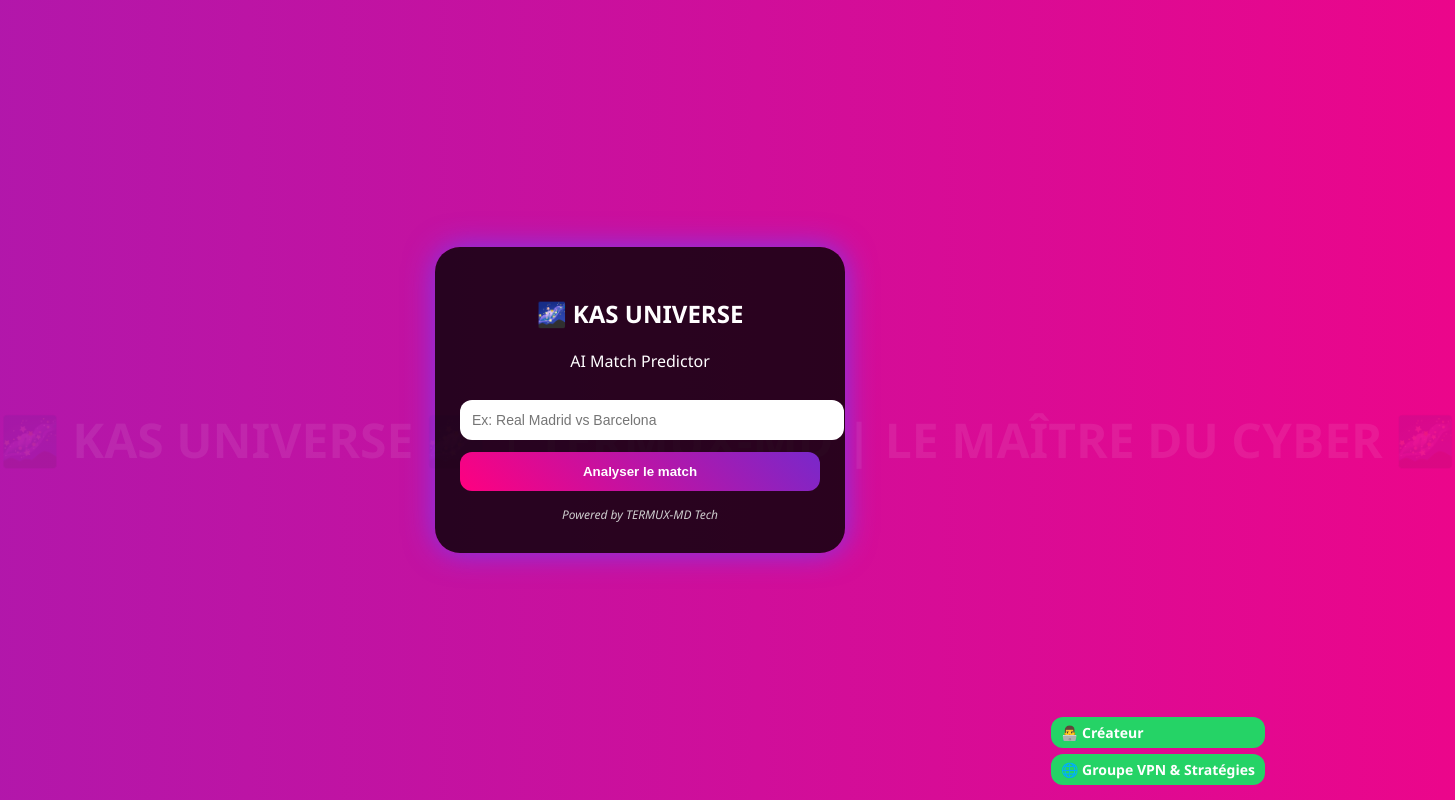
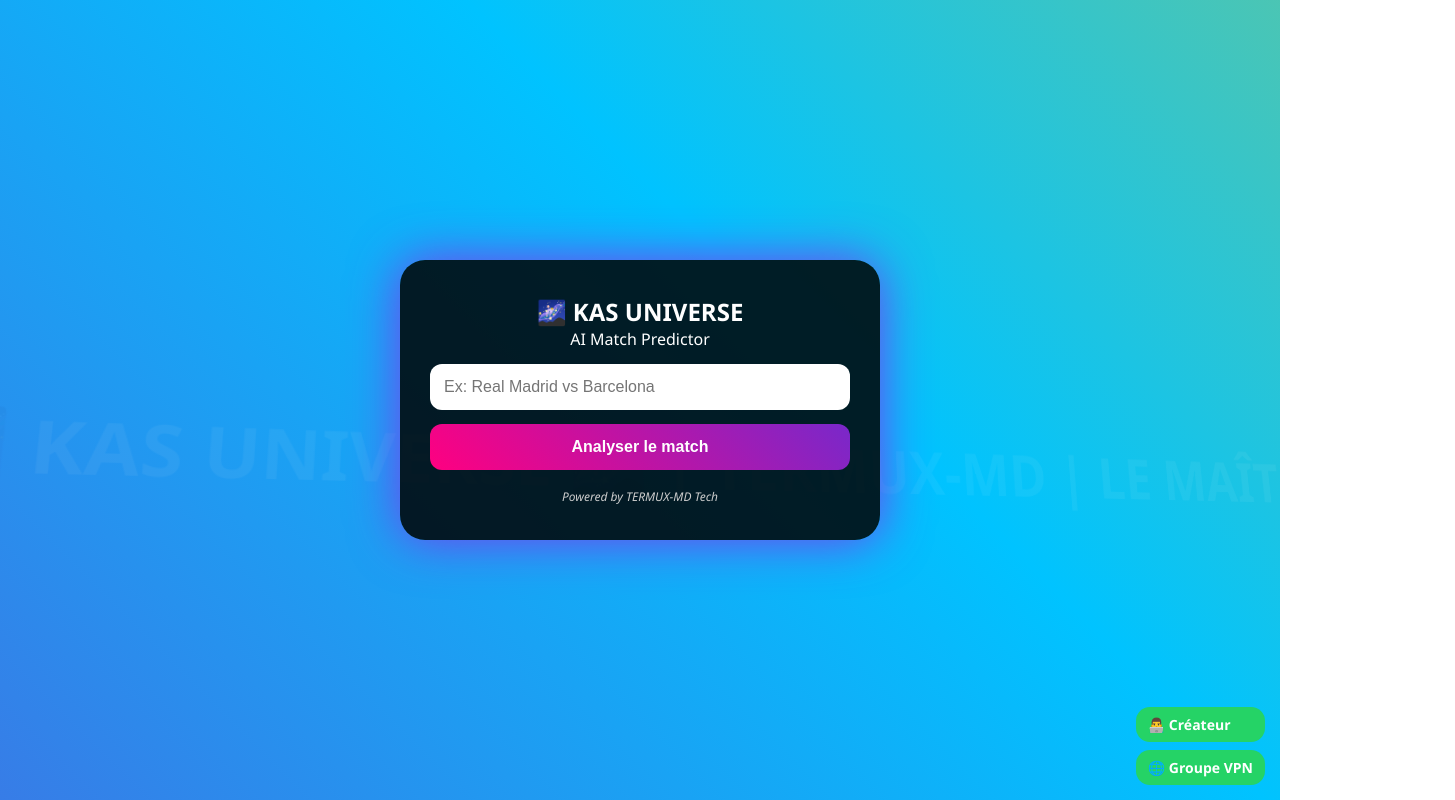
Before and after one commit to kasmbafumoja/kas-predict, a website: page index.html in a window 1280 px wide. Shown: the whole page, 1455 px wide, since content can reach past the window. Drawn offline with Linux system fonts and the light colour scheme.

Commit message:
Update index.html

```diff
--- a/index.html
+++ b/index.html
@@ -4,21 +4,21 @@
 <meta charset="UTF-8">
 <meta name="viewport" content="width=device-width, initial-scale=1.0">
 <title>Kas Universe Predictor</title>
+<style>
+/* --- Reset et base --- */
+* { margin:0; padding:0; box-sizing:border-box; }
+body, html { height:100%; width:100%; font-family:'Segoe UI', Tahoma, Geneva, Verdana, sans-serif; overflow:hidden; }
 
-<style>
-/* --- Fond multicolor animé --- */
+/* --- Arrière-plan multicolor cosmos 3D --- */
 body {
-  margin:0;
-  height:100vh;
-  font-family:'Segoe UI', Tahoma, Geneva, Verdana, sans-serif;
-  background: linear-gradient(270deg,#ff0080,#7928ca,#00c3ff,#ffcc00);
-  background-size: 800% 800%;
-  animation: gradientBG 15s ease infinite;
-  color: #fff;
-  overflow: hidden;
+  background: linear-gradient(45deg, #ff0080, #7928ca, #00c3ff, #ffcc00);
+  background-size: 400% 400%;
+  animation: gradientBG 20s ease infinite;
   display:flex;
   justify-content:center;
   align-items:center;
+  perspective:1000px;
+  color:white;
 }
 @keyframes gradientBG {
   0%{background-position:0% 50%;}
@@ -26,55 +26,85 @@ body {
   100%{background-position:0% 50%;}
 }
 
-/* --- Texte animé en arrière-plan --- */
-@keyframes floatText { 0%{transform:translateY(100%);}100%{transform:translateY(-100%);} }
+/* --- Texte flottant arrière-plan 3D --- */
 #bg-text {
-  position: absolute;
-  width: 100%;
+  position:absolute;
+  width:100%;
   text-align:center;
-  font-size:3em;
+  font-size:4em;
   font-weight:bold;
-  color: rgba(255,255,255,0.08);
+  color: rgba(255,255,255,0.05);
   white-space:nowrap;
   animation: floatText 25s linear infinite;
+  transform: rotateX(10deg) rotateY(15deg);
+}
+@keyframes floatText {
+  0% {transform: translateY(120%) rotateX(10deg) rotateY(15deg);}
+  100% {transform: translateY(-120%) rotateX(10deg) rotateY(15deg);}
 }
 
-/* --- Card principale --- */
+/* --- Carte principale responsive --- */
 .card {
   position: relative;
-  background: rgba(0,0,0,0.8);
-  padding:30px 25px;
+  background: rgba(0,0,0,0.85);
+  padding: 35px 30px;
   border-radius:25px;
-  width:360px;
+  width: 90%;
+  max-width: 480px;
   text-align:center;
-  box-shadow:0 0 30px #7c3aed;
+  box-shadow:0 0 50px #7c3aed;
   z-index:1;
   transition: transform 0.3s ease, box-shadow 0.3s ease;
 }
-.card:hover { transform:translateY(-5px); box-shadow:0 0 50px #ff0080; }
+.card:hover { transform: translateY(-8px) rotateX(1deg); box-shadow:0 0 70px #ff0080; }
 
-/* --- Inputs & Buttons --- */
-input { width:100%; padding:12px; margin:12px 0; border-radius:12px; border:none; outline:none; font-size:14px;}
-button { width:100%; padding:12px; border-radius:12px; border:none; font-weight:bold; background:linear-gradient(45deg,#ff0080,#7928ca); color:#fff; cursor:pointer; transition:0.2s; }
-button:hover{ transform:scale(1.05); box-shadow:0 0 20px #ff0080;}
+/* --- Input et bouton --- */
+input {
+  width:100%;
+  padding:14px;
+  margin:14px 0;
+  border-radius:12px;
+  border:none;
+  outline:none;
+  font-size:16px;
+}
+button {
+  width:100%;
+  padding:14px;
+  border-radius:12px;
+  border:none;
+  font-weight:bold;
+  background:linear-gradient(45deg,#ff0080,#7928ca);
+  color:#fff;
+  cursor:pointer;
+  transition:0.2s;
+  font-size:16px;
+}
+button:hover { transform:scale(1.05); box-shadow:0 0 25px #ff0080; }
 
-/* --- Result --- */
-.result { margin-top:15px; font-size:14px; text-align:left; line-height:1.5; opacity:0; animation:fadeIn 0.8s forwards;}
+/* --- Resultats --- */
+.result {
+  margin-top:18px;
+  font-size:15px;
+  text-align:left;
+  line-height:1.6;
+  opacity:0;
+  animation:fadeIn 0.8s forwards;
+}
 @keyframes fadeIn { to{opacity:1;} }
 
-/* --- Footer --- */
-.footer{ margin-top:12px; font-size:12px; color:#ccc; text-align:center; font-style:italic;}
+/* --- Footer Kas Universe --- */
+.footer{ margin-top:15px; font-size:12px; color:#ccc; text-align:center; font-style:italic; }
 
-/* --- Petit bouton WhatsApp discret en bas --- */
+/* --- Boutons WhatsApp discret --- */
 .whatsapp-footer {
   position: fixed;
   bottom:15px;
   right:15px;
   display:flex;
   flex-direction:column;
-  gap:6px;
+  gap:8px;
   font-size:14px;
-  text-align:right;
   z-index:10;
 }
 .whatsapp-footer a{
@@ -82,22 +112,23 @@ button:hover{ transform:scale(1.05); box-shadow:0 0 20px #ff0080;}
   align-items:center;
   gap:6px;
   text-decoration:none;
-  padding:6px 10px;
-  border-radius:12px;
+  padding:8px 12px;
+  border-radius:14px;
   font-weight:bold;
   background:#25D366;
   color:#fff;
+  font-size:14px;
   transition:0.3s;
 }
-.whatsapp-footer a:hover{
-  background:#1ebe57;
-}
+.whatsapp-footer a:hover{ background:#1ebe57; }
+
+/* --- Responsive texte flottant --- */
+@media(max-width:480px){ #bg-text{font-size:2.5em;} .card{padding:25px 20px;} }
 </style>
 </head>
 
 <body>
-
-<!-- Texte animé en arrière-plan -->
+<!-- Texte flottant 3D en arrière-plan -->
 <div id="bg-text">🌌 KAS UNIVERSE 🌌 | TERMUX-MD | LE MAÎTRE DU CYBER 🌌</div>
 
 <!-- Carte principale -->
@@ -113,10 +144,10 @@ button:hover{ transform:scale(1.05); box-shadow:0 0 20px #ff0080;}
   <div class="footer">Powered by TERMUX-MD Tech</div>
 </div>
 
-<!-- Petit touch WhatsApp discret -->
+<!-- Petit footer WhatsApp discret -->
 <div class="whatsapp-footer">
   <a href="https://wa.me/243994158410" target="_blank">👨‍💻 Créateur</a>
-  <a href="https://chat.whatsapp.com/LFH4eyfVymkJriNFUwas4o" target="_blank">🌐 Groupe VPN & Stratégies</a>
+  <a href="https://chat.whatsapp.com/LFH4eyfVymkJriNFUwas4o" target="_blank">🌐 Groupe VPN</a>
 </div>
 
 <script>
```
